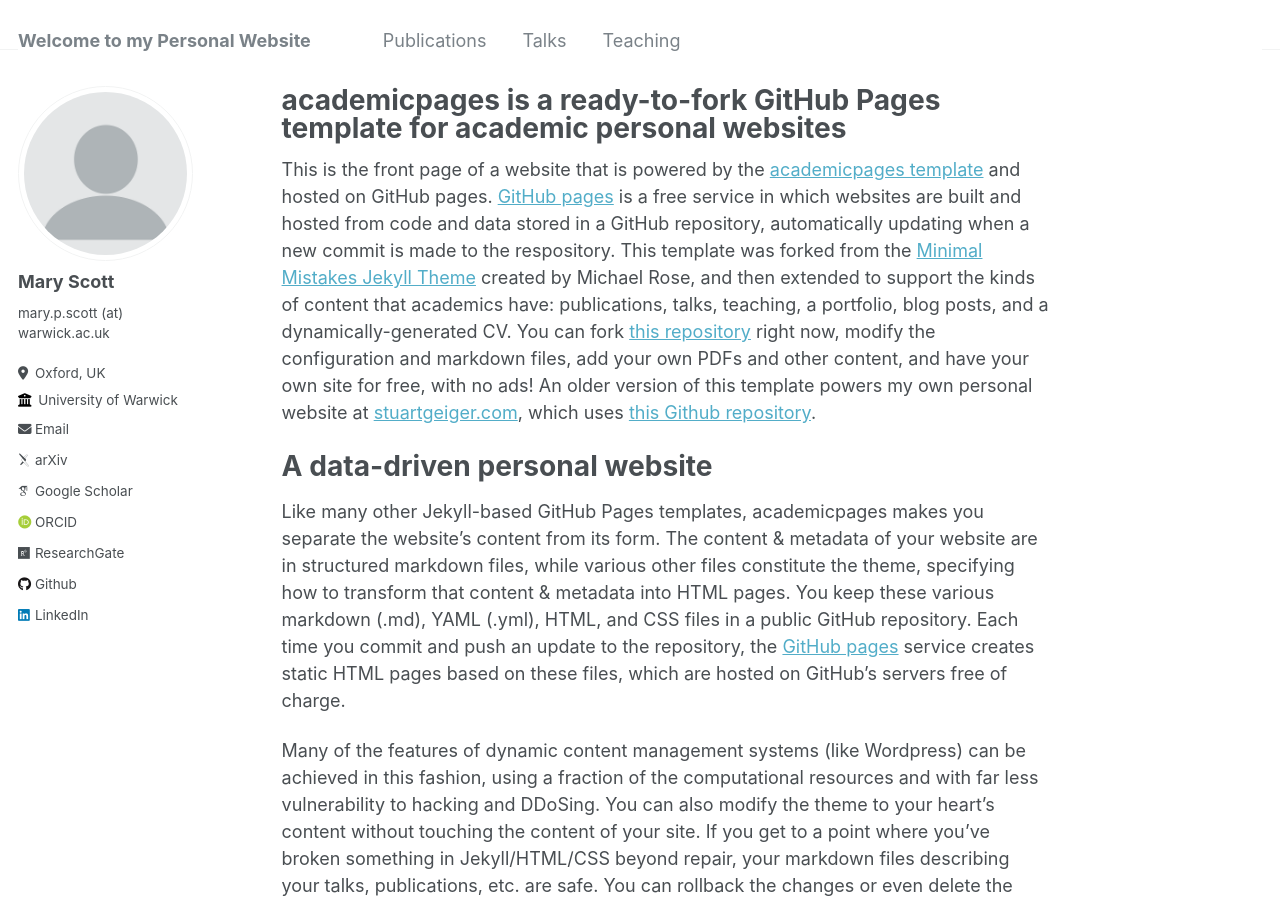
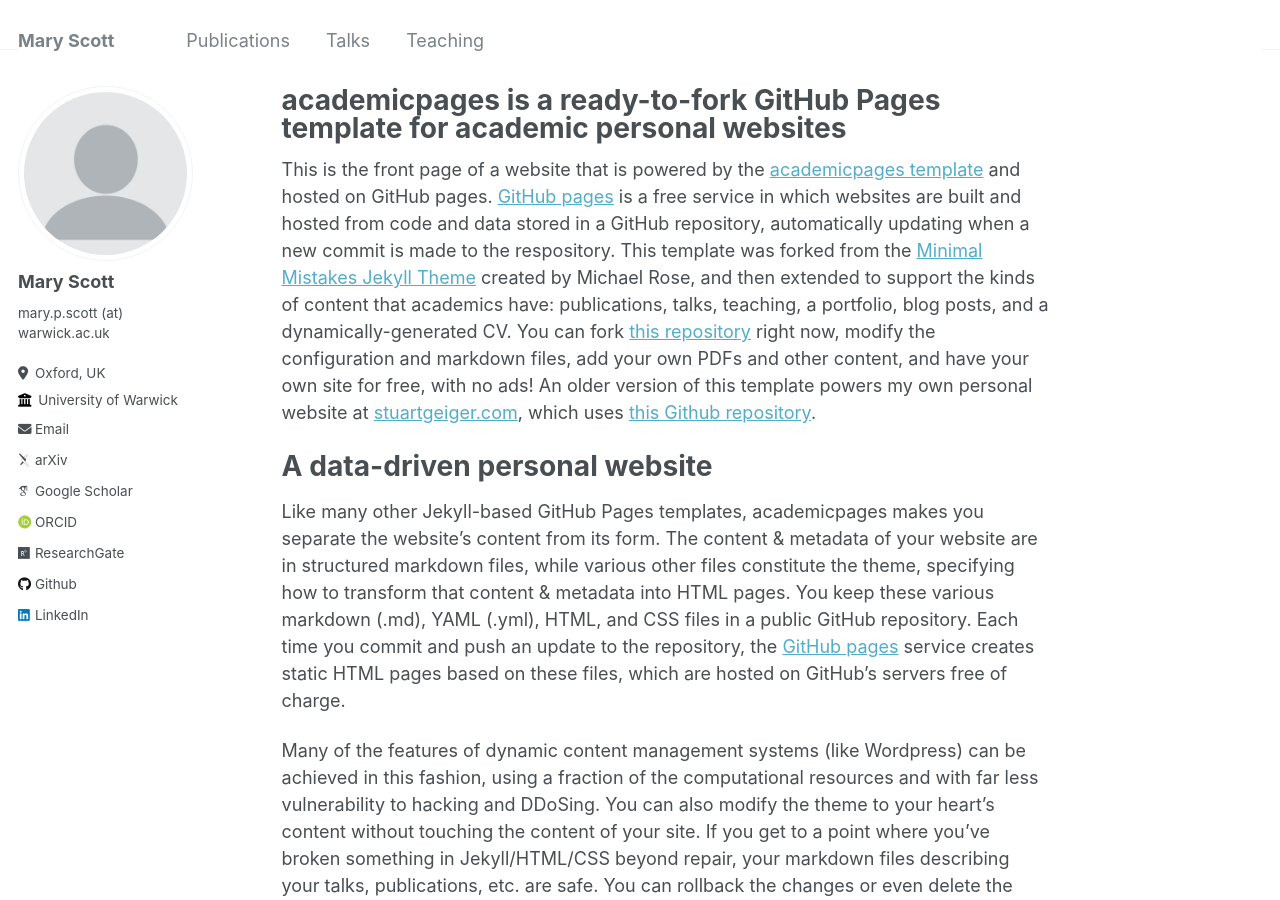
Before and after one commit to mary-python/mary-python.github.io, a Jekyll site: the page built from _pages/about.md, in a window 1280 px wide and 900 px high. Built offline with Jekyll 4.4.1, drawn with Linux system fonts in a browser that asks for light colours; some web fonts are replaced.

Commit message:
Update _config.yml

```diff
--- a/_config.yml
+++ b/_config.yml
@@ -8,7 +8,7 @@
 
 # Basic Site Settings
 locale                   : "en-UK"
-title                    : "Welcome to my Personal Website"
+title                    : "Mary Scott"
 title_separator          : "-"
 name                     : &name "Mary Scott"
 description              : &description "personal description"
```
